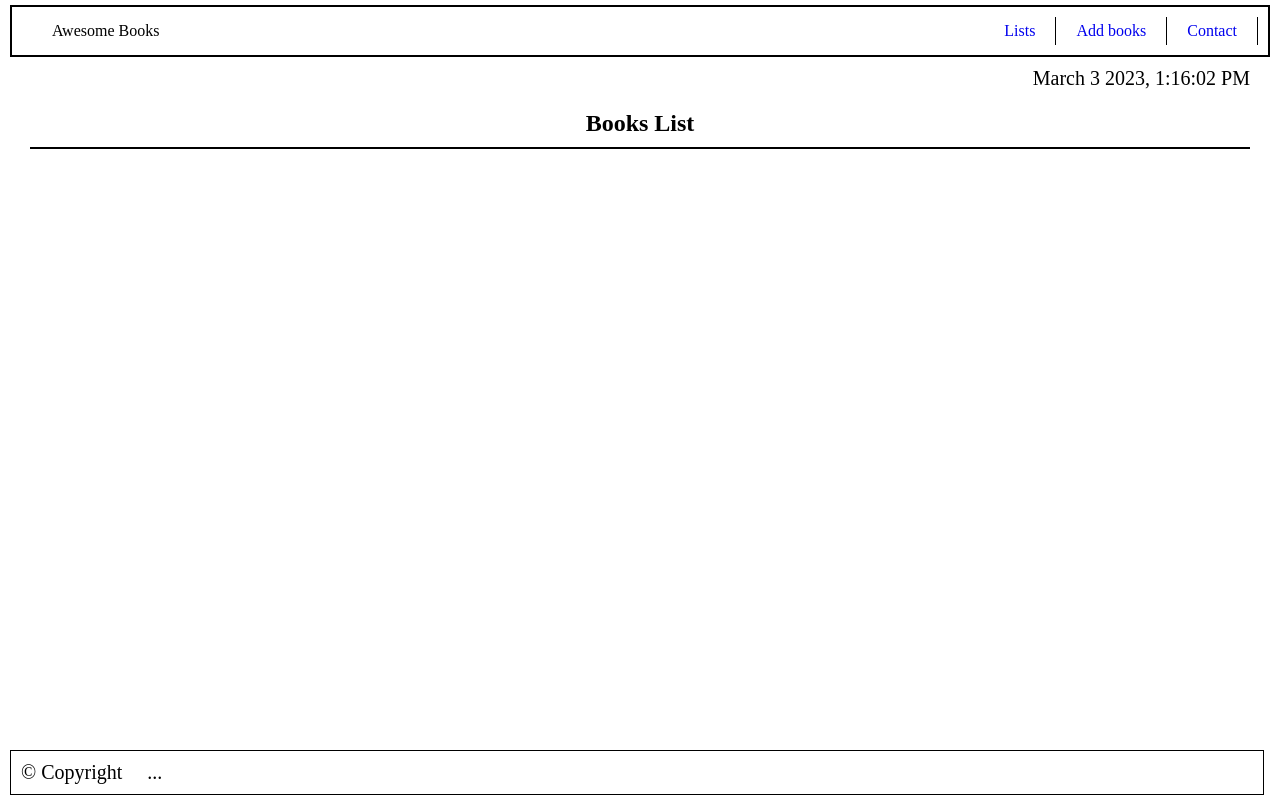
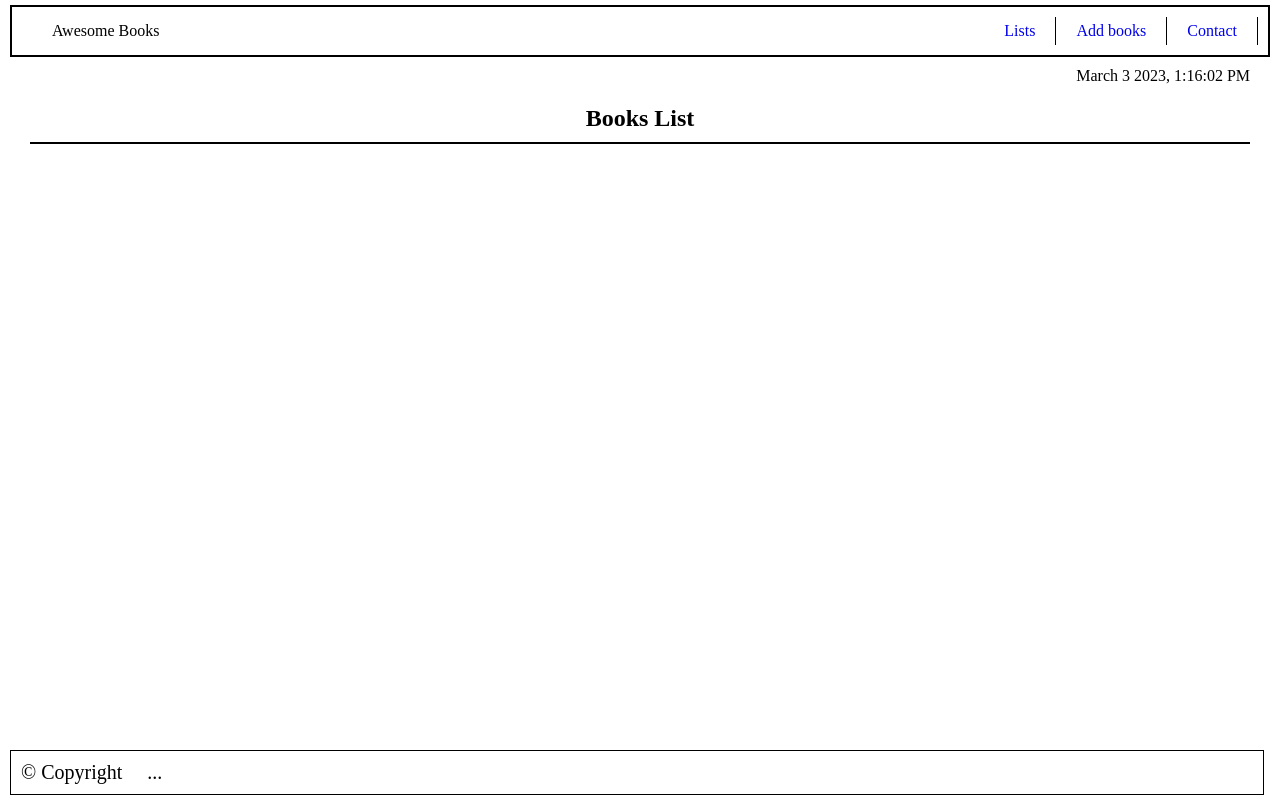
Before and after one commit to AbbasSarwar/BooksList, a website: page main.html in a window 1280 px wide. Drawn offline with Linux system fonts and the light colour scheme.

Commit message:
Update style.css file

```diff
--- a/style.css
+++ b/style.css
@@ -172,3 +172,8 @@
   align-items: end;
   padding-bottom: 10px;
 }
+
+.top-info p {
+  font-size: 16px;
+  font-weight: 500;
+}
```
